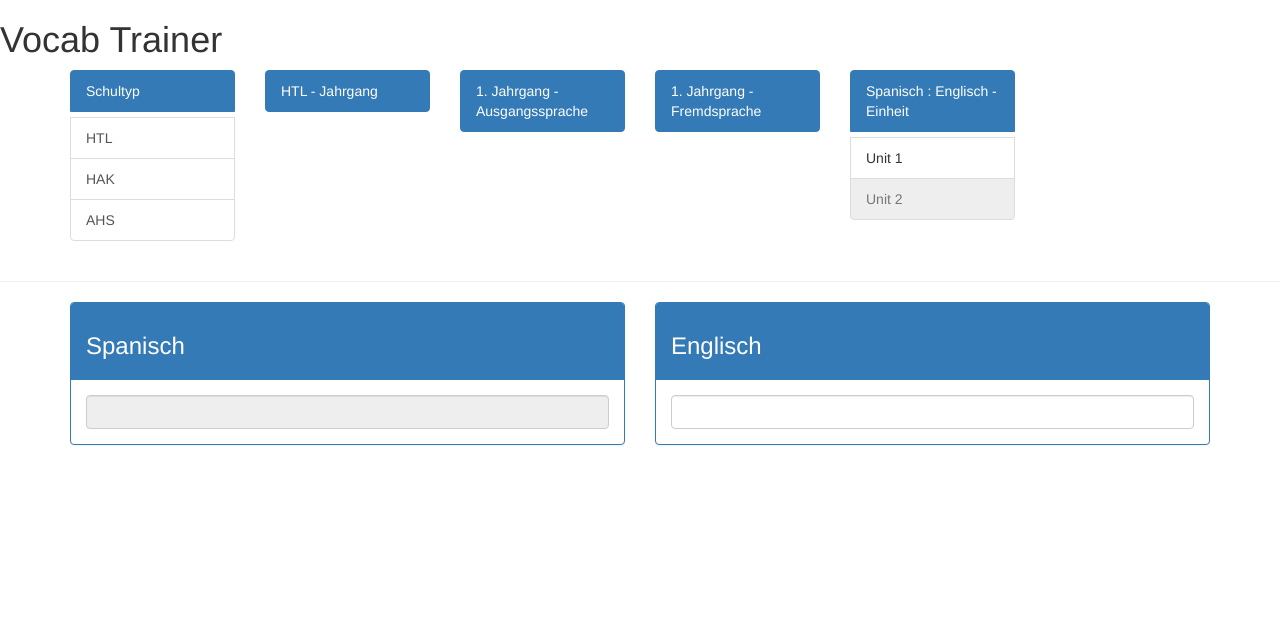
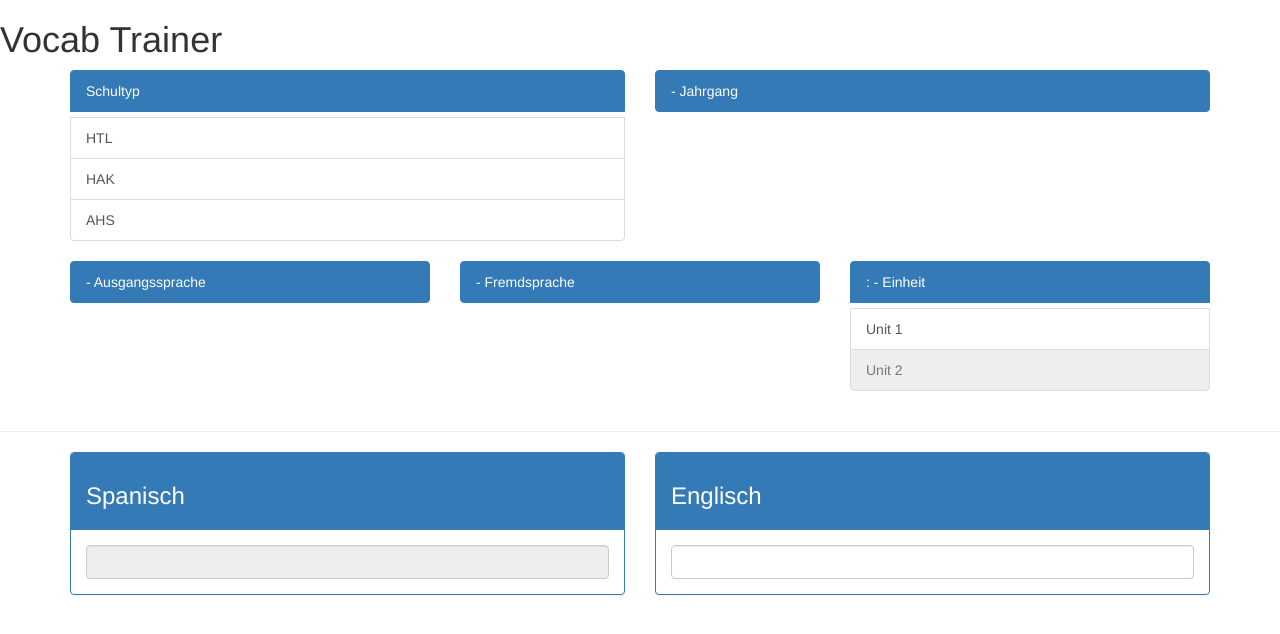
Before and after one commit to meik99/VocabTrainer, an Angular app in the folder client/: page / in a window 1280 px wide. Shown: the top 634 px of the page. Built offline with nearby package versions, Linux system fonts and the light colour scheme.

Commit message:
Changed the gui and added some logic to the unit-selection

```diff
--- a/client/src/app/exercise/unit-selection/unit-selection.component.html
+++ b/client/src/app/exercise/unit-selection/unit-selection.component.html
@@ -1,44 +1,58 @@
 <div class="container">
   <div class="row">
-    <div class="col-md-2">
+    <div class="col-md-6">
       <div class="list-group">
         <a href="#" class="list-group-item list-group-item-heading active">Schultyp</a>
-        <a class="list-group-item" *ngFor="let typ of getSchooltypes()" (click)="selectedSchooltype = typ.id">
+        <a class="list-group-item"
+           *ngFor="let typ of getSchooltypes()"
+           (click)="selectedSchooltype = typ"
+            [ngClass]="{'disabled' : selectedSchooltype != null && selectedSchooltype.id == typ.id}">
             {{typ.name}}
         </a>
       </div>
     </div>
-    <div class="col-md-2">
+    <div class="col-md-6">
       <div class="list-group">
-        <a href="#" class="list-group-item list-group-item-heading active">HTL - Jahrgang</a>
+        <a href="#" class="list-group-item list-group-item-heading active">{{selectedSchooltype.name}} - Jahrgang</a>
         <a href="#"
            class="list-group-item"
-           *ngFor="let level of getSchoollevel(selectedSchooltype)"
-           (click)="selectedSchoollevel = level.id">{{level.name}}</a>
+           *ngFor="let level of getSchoollevel(selectedSchooltype.id)"
+           (click)="selectedSchoollevel = level"
+           [ngClass]="{'disabled' : selectedSchoollevel.id == level.id}">{{level.name}}</a>
       </div>
     </div>
-    <div class="col-md-2">
+  </div>
+  <div class="row">
+    <div class="col-md-4">
       <div class="list-group">
-        <a href="#" class="list-group-item list-group-item-heading active">1. Jahrgang - Ausgangssprache</a>
-        <a href="#" class="list-group-item" *ngFor="let lang of getLanguages(selectedSchooltype, selectedSchoollevel)"
-          (click)="selectedInputLanguage = lang.id">
-          {{lang.name}}
+        <a href="#" class="list-group-item list-group-item-heading active">{{selectedSchoollevel.name}} - Ausgangssprache</a>
+        <a href="#" class="list-group-item"
+           *ngFor="let inputLang of getLanguages(selectedSchooltype.id, selectedSchoollevel.id)"
+          (click)="selectedInputLanguage = inputLang"
+           [ngClass]="{'disabled' : selectedInputLanguage.id == inputLang.id || selectedOutputLanguage.id == inputLang.id}">
+          {{inputLang.name}}
         </a>
       </div>
-
     </div>
-    <div class="col-md-2">
+    <div class="col-md-4">
       <div class="list-group">
-        <a href="#" class="list-group-item list-group-item-heading active">1. Jahrgang - Fremdsprache</a>
+        <a href="#" class="list-group-item list-group-item-heading active">{{selectedSchoollevel.name}} - Fremdsprache</a>
         <a href="#" class="list-group-item"
-           *ngFor="let lang of getLanguages(selectedSchooltype, selectedSchoollevel)"
-            ngClass="{'disabled': selectedInputLanguage == lang.id}">{{lang.name}}</a>
+           *ngFor="let outputLang of getLanguages(selectedSchooltype.id, selectedSchoollevel.id)"
+           [ngClass]="{'disabled' : selectedInputLanguage.id == outputLang.id || selectedOutputLanguage.id == outputLang.id}"
+            (click)="selectedOutputLanguage = outputLang">
+          {{outputLang.name}}
+        </a>
       </div>
     </div>
-    <div class="col-md-2">
-      <li class="list-group-item list-group-item-heading active">Spanisch : Englisch - Einheit</li>
-      <li class="list-group-item">Unit 1</li>
-      <li class="list-group-item disabled">Unit 2</li>
+    <div class="col-md-4">
+      <div class="list-group">
+        <a class="list-group-item list-group-item-heading active">
+          {{selectedInputLanguage.name}} : {{selectedOutputLanguage.name}} - Einheit
+        </a>
+        <a class="list-group-item">Unit 1</a>
+        <a class="list-group-item disabled">Unit 2</a>
+      </div>
     </div>
   </div>
 </div>
--- a/client/src/app/exercise/unit-selection/unit-selection.component.ts
+++ b/client/src/app/exercise/unit-selection/unit-selection.component.ts
@@ -31,16 +31,16 @@ export class UnitSelectionComponent implements OnInit {
     { id: 3, typeId: 2, levelId: 3, name: "Spanisch" }
     ];
 
-  units:[
+  private units = [
     { id: 1, name: "Unit 1" },
     { id: 2, name: "Unit 2" }
     ];
 
-  selectedSchooltype;
-  selectedSchoollevel;
-  selectedInputLanguage;
-  selectedOutputLanguage;
-  selectedUnit;
+  selectedSchooltype = {};
+  selectedSchoollevel = {};
+  selectedInputLanguage = {};
+  selectedOutputLanguage = {};
+  selectedUnit = {};
 
   getSchooltypes(){
     return this.schooltypes;
@@ -54,6 +54,10 @@ export class UnitSelectionComponent implements OnInit {
     return this.languages.filter(language => language.typeId == typeId && language.levelId == levelId);
   }
 
+  isSelectedInputLanguage(langId: number){
+    return langId == this.selectedInputLanguage;
+  }
+
   constructor() { }
 
   ngOnInit() {
```
